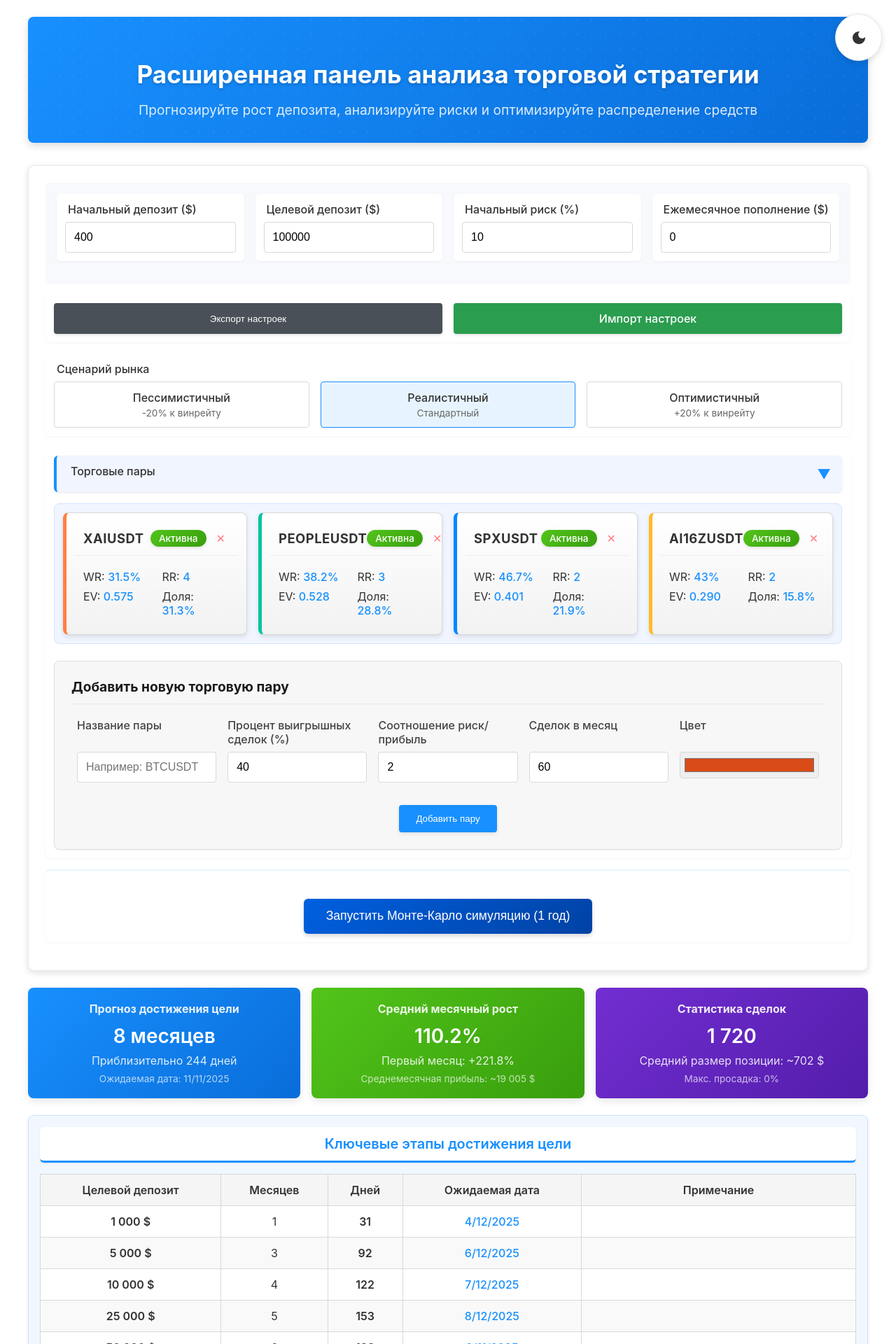
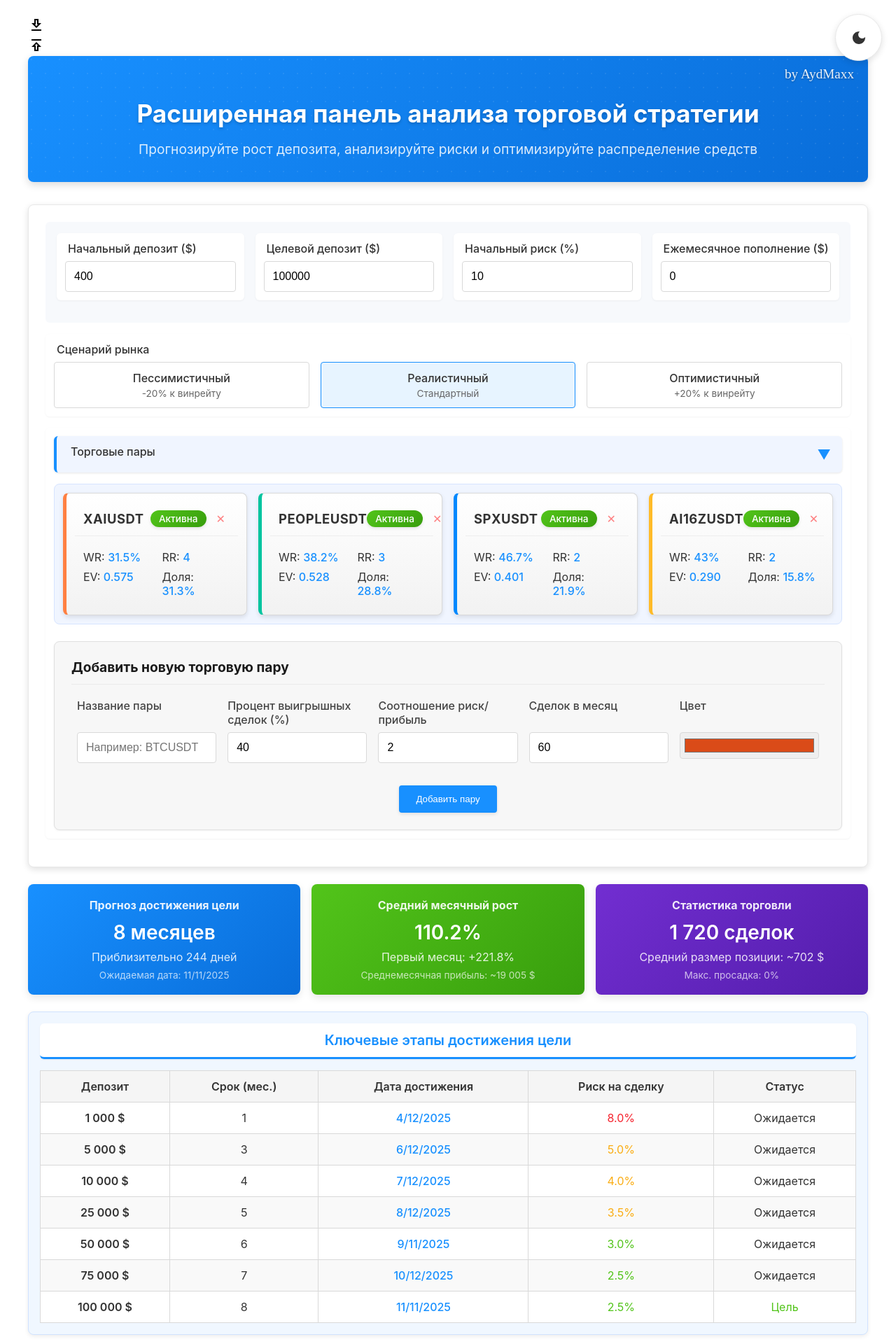
Before and after one commit to skverall/trading-calculator, a React (Create React App) app: page / in a window 1280 px wide. Shown: the top 1920 px of the page at 70% size. Built offline with nearby package versions, Linux system fonts and the light colour scheme.

Commit message:
Update App.js

```diff
--- a/src/App.js
+++ b/src/App.js
@@ -60,14 +60,36 @@ const App = () => {
     return Math.pow(lossrate, count) * 100;
   };
 
-  // Компонент для отображения вероятностей стоп-лоссов
+  // Функция для расчета наиболее вероятного количества стоп-лоссов подряд
+  const calculateMostProbableStopLosses = (winrate) => {
+    const lossRate = (100 - winrate) / 100;
+    const winRate = winrate / 100;
+
+    // Используем математическое ожидание для геометрического распределения
+    // E(X) = 1/p где p - вероятность успеха (в нашем случае winRate)
+    const expectedRuns = Math.round(1 / winRate);
+
+    // Наиболее вероятная длина серии проигрышей (мода геометрического распределения)
+    // Для геометрического распределения мода = 1
+    const mostProbable = Math.floor(Math.log(1 - 0.5) / Math.log(lossRate)) || 1;
+
+    return {
+      expected: Math.min(expectedRuns, 10), // Ограничиваем верхний предел
+      mostProbable: mostProbable
+    };
+  };
+
+  // Обновленный компонент для отображения вероятностей стоп-лоссов
   const StopLossProbabilityCard = memo(({ tradingPairs }) => {
     return (
       <div className="stat-card">
         <h3 className="stat-title">Вероятность стоп-лоссов подряд</h3>
         <div className="stat-content">
-          {tradingPairs.filter(p => p.active).map(pair => (
-            <div key={`${pair.pair}-sl3`} className="stat-item">
+          {tradingPairs.filter(p => p.active).map(pair => {
+            const stopLossStats = calculateMostProbableStopLosses(pair.winrate);
+            return (
+              <React.Fragment key={`${pair.pair}-sl-stats`}>
+                <div className="stat-item">
                   <div className="item-name">
                     <span className="color-indicator" style={{backgroundColor: pair.color}}></span>
                     <span>{pair.pair}: 3+ подряд</span>
@@ -76,24 +98,24 @@ const App = () => {
                     {calculateConsecutiveStopLossProbability(pair.winrate, 3).toFixed(1)}%
                   </span>
                 </div>
-          ))}
-          {tradingPairs.filter(p => p.active).map(pair => (
-            <div key={`${pair.pair}-sl5`} className="stat-item">
+                <div className="stat-item">
                   <div className="item-name">
                     <span className="color-indicator" style={{backgroundColor: pair.color}}></span>
-                <span>{pair.pair}: 5+ подряд</span>
-              </div>
-              <span className={`item-value ${calculateConsecutiveStopLossProbability(pair.winrate, 5) > 15 ? 'text-danger' : 'text-warning'}`}>
-                {calculateConsecutiveStopLossProbability(pair.winrate, 5).toFixed(1)}%
+                    <span>{pair.pair}: ср./вер. SL</span>
+                  </div>
+                  <span className="item-value text-primary">
+                    {stopLossStats.expected}/{stopLossStats.mostProbable}
                   </span>
                 </div>
-          ))}
+              </React.Fragment>
+            );
+          })}
         </div>
       </div>
     );
   });
 
-  // Обновлённый список торговых пар (ATOMUSDT удалён)
+  // Обновлённый список торговых пар
   const [tradingPairs, setTradingPairs] = useState([
     { pair: 'XAIUSDT', active: true, ev: 0.575, winrate: 31.5, rr: 4, allocationPercent: 31.3, monthlyTrades: 42, color: '#FF8042' },
     { pair: 'PEOPLEUSDT', active: true, ev: 0.528, winrate: 38.2, rr: 3, allocationPercent: 28.8, monthlyTrades: 51, color: '#00C49F' },
@@ -104,6 +126,7 @@ const App = () => {
   // Состояния для Монте-Карло симуляции
   const [monteCarloResults, setMonteCarloResults] = useState(null);
   const [showMonteCarlo, setShowMonteCarlo] = useState(false);
+  const [isSimulating, setIsSimulating] = useState(false);
 
   // Результаты расчетов
   const [projectionResults, setProjectionResults] = useState(null);
@@ -119,6 +142,8 @@ const App = () => {
     iterations = 1000,
     userRiskPercent = initialRiskPercent
   ) => {
+    setIsSimulating(true);
+
     // Результаты всех итераций
     const results = [];
 
@@ -126,6 +151,11 @@ const App = () => {
     for (let i = 0; i < iterations; i++) {
       let deposit = initialDeposit;
       let monthlyResults = [];
+
+      // Текущий пик (для расчета просадки)
+      let peakValue = initialDeposit;
+      let currentDrawdown = 0;
+      let maxDrawdown = 0;
 
       // Для каждого месяца
       for (let month = 0; month < months; month++) {
@@ -140,7 +170,8 @@ const App = () => {
             month: month + 1,
             deposit,
             profit: 0,
-            riskPercent
+            riskPercent,
+            drawdown: currentDrawdown
           });
           continue;
         }
@@ -201,12 +232,22 @@ const App = () => {
         // Ограничиваем рост, чтобы отразить реальные факторы риска, не учтенные в модели
         deposit = Math.min(deposit, initialDeposit * 100);
 
+        // Расчет просадки
+        if (deposit > peakValue) {
+          peakValue = deposit;
+          currentDrawdown = 0;
+        } else {
+          currentDrawdown = (peakValue - deposit) / peakValue * 100;
+          maxDrawdown = Math.max(maxDrawdown, currentDrawdown);
+        }
+
         // Сохраняем результат месяца
         monthlyResults.push({
           month: month + 1,
           deposit,
           profit: netProfit,
-          riskPercent
+          riskPercent,
+          drawdown: currentDrawdown
         });
       }
 
@@ -215,7 +256,8 @@ const App = () => {
         finalDeposit: deposit,
         monthlyResults,
         roi: (deposit / initialDeposit - 1) * 100,
-        cagr: (Math.pow(deposit / initialDeposit, 1 / (months / 12)) - 1) * 100
+        cagr: (Math.pow(deposit / initialDeposit, 1 / (months / 12)) - 1) * 100,
+        maxDrawdown: maxDrawdown
       });
     }
 
@@ -236,9 +278,15 @@ const App = () => {
     // Рассчитываем среднее значение
     const avgFinalDeposit = results.reduce((sum, result) => sum + result.finalDeposit, 0) / iterations;
 
+    // Рассчитываем среднюю максимальную просадку
+    const avgMaxDrawdown = results.reduce((sum, result) => sum + result.maxDrawdown, 0) / iterations;
+
+    setIsSimulating(false);
+
     return {
       percentiles,
       avgFinalDeposit,
+      avgMaxDrawdown,
       iterations,
       allResults: results
     };
@@ -311,6 +359,7 @@ const App = () => {
               <th>Сделок</th>
               <th>Прибыль</th>
               <th>Комиссии</th>
+              <th>Просадка (%)</th>
               <th>Рост</th>
             </tr>
           </thead>
@@ -347,6 +396,9 @@ const App = () => {
                   </td>
                   <td className="text-danger">
                     {month.month === 0 ? '-' : `-${formatCurrency(month.fees)}`}
+                  </td>
+                  <td className={`${month.drawdown > 10 ? 'text-danger' : month.drawdown > 5 ? 'text-warning' : ''}`}>
+                    {month.month === 0 ? '-' : month.drawdown.toFixed(1) + '%'}
                   </td>
                   <td className={`font-bold ${
                     growthPercent === '-' ? '' :
@@ -407,7 +459,7 @@ const App = () => {
   const MonteCarloResults = memo(({ mcResults, formatCurrency, formatYAxis, initialDeposit }) => {
     if (!mcResults) return null;
 
-    const { percentiles, avgFinalDeposit, period } = mcResults;
+    const { percentiles, avgFinalDeposit, avgMaxDrawdown, period } = mcResults;
     const timeDescription = period ? `за ${period.months} месяцев (${period.years} лет)` : '';
 
     // Данные для графика персентилей
@@ -473,6 +525,10 @@ const App = () => {
                 <span className="item-value">{percentiles.p50.roi.toFixed(1)}%</span>
               </div>
               <div className="stat-item">
+                <span>Средняя макс. просадка:</span>
+                <span className="item-value text-danger">{avgMaxDrawdown.toFixed(1)}%</span>
+              </div>
+              <div className="stat-item">
                 <span>Шанс удвоения:</span>
                 <span className="item-value">
                   {(mcResults.allResults.filter(r => r.finalDeposit >= initialDeposit * 2).length / mcResults.iterations * 100).toFixed(1)}%
@@ -566,7 +622,8 @@ const App = () => {
           target: milestoneTargets[i],
           months: monthIndex + 1,
           days: Math.ceil((monthIndex + 1) * 30.5),
-          date: new Date(Date.now() + (monthIndex + 1) * 30.5 * 24 * 60 * 60 * 1000).toLocaleDateString()
+          date: new Date(Date.now() + (monthIndex + 1) * 30.5 * 24 * 60 * 60 * 1000).toLocaleDateString(),
+          riskPercent: calculateRiskPercent(milestoneTargets[i])
         });
       }
     }
@@ -711,7 +768,7 @@ const App = () => {
       // Обновляем депозит
       currentDeposit += netMonthProfit;
 
-      // ИСПРАВЛЕННЫЙ расчет просадки
+      // УЛУЧШЕННЫЙ расчет просадки
       if (currentDeposit > peakValue) {
         // Новый пик, сбрасываем текущую просадку
         peakValue = currentDeposit;
@@ -778,6 +835,7 @@ const App = () => {
         months: months,
         days: Math.ceil(months * 30.5),
         date: new Date(Date.now() + months * 30.5 * 24 * 60 * 60 * 1000).toLocaleDateString(),
+        riskPercent: calculateRiskPercent(currentDeposit),
         note: 'Конец прогноза'
       });
     }
@@ -1008,7 +1066,7 @@ const App = () => {
     return 'text-danger';
   };
 
-  // Рендер таблицы с ключевыми этапами
+  // Улучшенный рендер таблицы с ключевыми этапами
   const renderMilestonesTable = () => {
     if (!milestones || milestones.length === 0) return <div className="text-center">Недостаточно данных для отображения этапов</div>;
 
@@ -1017,23 +1075,49 @@ const App = () => {
         <table className="table milestone-table">
           <thead>
             <tr>
-              <th>Целевой депозит</th>
-              <th>Месяцев</th>
-              <th>Дней</th>
-              <th>Ожидаемая дата</th>
-              <th>Примечание</th>
+              <th>Депозит</th>
+              <th>Срок (мес.)</th>
+              <th>Дата достижения</th>
+              <th>Риск на сделку</th>
+              <th>Статус</th>
             </tr>
           </thead>
           <tbody>
-            {milestones.map((milestone, index) => (
+            {milestones.map((milestone, index) => {
+              // Определим статус этапа
+              const now = new Date();
+              const milestoneDate = new Date(milestone.date);
+              let status = '';
+              let statusClass = '';
+
+              if (milestone.note === 'Конец прогноза') {
+                status = 'Прогноз';
+                statusClass = 'text-warning';
+              } else if (milestone.target === targetDeposit) {
+                status = 'Цель';
+                statusClass = 'text-success';
+              } else if (milestoneDate < now) {
+                status = 'Выполнено';
+                statusClass = 'text-primary';
+              } else {
+                status = 'Ожидается';
+                statusClass = '';
+              }
+
+              return (
                 <tr key={index} className={index % 2 === 0 ? "milestone-even" : "milestone-odd"}>
                   <td className="font-bold">{formatCurrency(milestone.target)}</td>
                   <td>{milestone.months}</td>
-                <td className="font-bold">{milestone.days}</td>
                   <td className="milestone-date">{milestone.date}</td>
-                <td>{milestone.note || (milestone.target === targetDeposit ? 'Целевой депозит достигнут!' : '')}</td>
+                  <td className={getRiskColor(milestone.riskPercent)}>
+                    {milestone.riskPercent ? milestone.riskPercent.toFixed(1) + '%' : '-'}
+                  </td>
+                  <td className={statusClass}>
+                    {status}
+                  </td>
                 </tr>
-            ))}
+              );
+            })}
           </tbody>
         </table>
       </div>
@@ -1077,9 +1161,9 @@ const App = () => {
         </div>
 
         <div className="dashboard-card purple-gradient">
-          <h3>Статистика сделок</h3>
+          <h3>Статистика торговли</h3>
           <div className="value">
-            {formatNumber(projectionResults.monthlyData.reduce((sum, month) => sum + month.trades, 0))}
+            {formatNumber(projectionResults.monthlyData.reduce((sum, month) => sum + month.trades, 0))} сделок
           </div>
           <div className="subtext">
             Средний размер позиции: ~{formatCurrency(projectionResults.monthlyData[Math.floor(projectionResults.monthlyData.length / 2)]?.riskAmount || 0)}
@@ -1156,8 +1240,80 @@ const App = () => {
     );
   };
 
+  // Компонент для отображения Монте-Карло секции с кнопкой
+  const MonteCarloSection = () => {
+    return (
+      <div className="card" style={{ marginBottom: '2rem' }}>
+        <h3 className="section-title">Монте-Карло симуляция</h3>
+        <div className="text-center" style={{ padding: '1rem' }}>
+          <p className="info-text">
+            Запустите симуляцию для анализа 1000 возможных сценариев торговли на протяжении 1 года
+          </p>
+          <button
+            className="button button-primary monte-carlo-button"
+            onClick={() => {
+              setIsSimulating(true);
+              setTimeout(() => {
+                const monteCarloMonths = 12; // 1 год (было 24 месяца)
+                const iterations = 1000;
+                const results = runMonteCarloSimulation(
+                  initialDeposit,
+                  tradingPairs,
+                  monteCarloMonths,
+                  iterations,
+                  initialRiskPercent
+                );
+                setMonteCarloResults({
+                  ...results,
+                  period: {
+                    months: monteCarloMonths,
+                    years: (monteCarloMonths / 12).toFixed(1)
+                  }
+                });
+                setShowMonteCarlo(true);
+                setIsSimulating(false);
+              }, 300);
+            }}
+            disabled={isSimulating}
+          >
+            {isSimulating ? (
+              <span>
+                <span className="loading-spinner"></span> Выполняется расчёт...
+              </span>
+            ) : (
+              "Запустить Монте-Карло симуляцию (1 год)"
+            )}
+          </button>
+        </div>
+        {showMonteCarlo && monteCarloResults && (
+          <MonteCarloResults
+            mcResults={monteCarloResults}
+            formatCurrency={formatCurrency}
+            formatYAxis={formatYAxis}
+            initialDeposit={initialDeposit}
+          />
+        )}
+      </div>
+    );
+  };
+
   return (
     <div className="container">
+      {/* Кнопки импорта/экспорта настроек (перенесены в угол экрана) */}
+      <div className="settings-controls">
+        <div onClick={exportSettings} className="settings-button" title="Экспорт настроек">
+          <svg xmlns="http://www.w3.org/2000/svg" viewBox="0 0 24 24" width="24" height="24">
+            <path d="M19 9h-4V3H9v6H5l7 7 7-7zm-8 2V5h2v6h1.17L12 13.17 9.83 11H11zm-6 7h14v2H5v-2z"/>
+          </svg>
+        </div>
+        <label className="settings-button" title="Импорт настроек">
+          <svg xmlns="http://www.w3.org/2000/svg" viewBox="0 0 24 24" width="24" height="24">
+            <path d="M19 9h-4V3H9v6H5l7 7 7-7zm-8 2V5h2v6h1.17L12 13.17 9.83 11H11zm-6 7h14v2H5v-2z" style={{transform: 'rotate(180deg)', transformOrigin: 'center'}}/>
+          </svg>
+          <input type="file" accept=".json" onChange={importSettings} className="file-input" />
+        </label>
+      </div>
+
       {/* Кнопка переключения темы */}
       <div className="theme-toggle" onClick={toggleTheme}>
         {darkMode ? (
@@ -1171,7 +1327,7 @@ const App = () => {
         )}
       </div>
 
-      {/* Улучшенный заголовок с фоном */}
+      {/* Улучшенный заголовок с фоном и именем автора */}
       <div className="header" style={{
         background: `linear-gradient(135deg, var(--blue-gradient-start) 0%, var(--blue-gradient-end) 100%)`,
         padding: '2rem',
@@ -1196,6 +1352,20 @@ const App = () => {
           zIndex: 1
         }}></div>
 
+        {/* Добавляем имя автора в верхнем правом углу шапки */}
+        <div style={{
+          position: 'absolute',
+          top: '15px',
+          right: '20px',
+          fontFamily: "'Pacifico', cursive",
+          fontSize: '1.2rem',
+          color: 'rgba(255, 255, 255, 0.9)',
+          zIndex: 5,
+          textShadow: '0 1px 3px rgba(0,0,0,0.3)'
+        }}>
+          by AydMaxx
+        </div>
+
         <div style={{ position: 'relative', zIndex: 2 }}>
           <h2 className="title" style={{
             color: 'white',
@@ -1267,18 +1437,6 @@ const App = () => {
           </div>
         </div>
 
-        <div className="form-group import-export">
-          <div className="import-export-buttons">
-            <button onClick={exportSettings} className="button button-secondary">
-              Экспорт настроек
-            </button>
-            <label className="file-input-label">
-              Импорт настроек
-              <input type="file" accept=".json" onChange={importSettings} className="file-input" />
-            </label>
-          </div>
-        </div>
-
         <div className="form-group">
           <label className="label">Сценарий рынка</label>
           <div className="scenario-options">
@@ -1306,7 +1464,7 @@ const App = () => {
           </div>
         </div>
 
-        {/* Торговые пары со свертыванием/развертыванием */}
+        {/* Торговые пары со свертыванием/развертыванием (меньшего размера) */}
         <div className="form-group">
           <div className="section-header" onClick={() => setPairsExpanded(!pairsExpanded)}>
             <label className="label">Торговые пары</label>
@@ -1315,7 +1473,7 @@ const App = () => {
 
           {pairsExpanded && (
             <>
-              <div className="pairs-grid">
+              <div className="pairs-grid smaller-pairs">
                 {tradingPairs.map((pair, index) => (
                   <div
                     key={index}
@@ -1332,7 +1490,7 @@ const App = () => {
                             togglePairActive(pair.pair);
                           }}
                         >
-                          {pair.active ? 'Активна' : 'Отключена'}
+                          {pair.active ? 'Активна' : 'Выкл.'}
                         </span>
                         <button
                           className="remove-button"
@@ -1359,33 +1517,6 @@ const App = () => {
             </>
           )}
         </div>
-
-        <div className="form-group monte-carlo-section">
-          <button
-            className="button button-primary monte-carlo-button"
-            onClick={() => {
-              const monteCarloMonths = 12; // 1 год (было 24 месяца)
-              const iterations = 1000;
-              const results = runMonteCarloSimulation(
-                initialDeposit,
-                tradingPairs,
-                monteCarloMonths,
-                iterations,
-                initialRiskPercent
-              );
-              setMonteCarloResults({
-                ...results,
-                period: {
-                  months: monteCarloMonths,
-                  years: (monteCarloMonths / 12).toFixed(1)
-                }
-              });
-              setShowMonteCarlo(true);
-            }}
-          >
-            Запустить Монте-Карло симуляцию (1 год)
-          </button>
-        </div>
       </div>
 
       {projectionResults && (
@@ -1410,14 +1541,8 @@ const App = () => {
 
           {renderPairContributionChart()}
 
-          {showMonteCarlo && monteCarloResults && (
-            <MonteCarloResults
-              mcResults={monteCarloResults}
-              formatCurrency={formatCurrency}
-              formatYAxis={formatYAxis}
-              initialDeposit={initialDeposit}
-            />
-          )}
+          {/* Перенесенная секция Монте-Карло */}
+          <MonteCarloSection />
 
           <div className="card tabs-container">
             <div className="tabs">
@@ -1541,27 +1666,6 @@ const App = () => {
           </div>
         </>
       )}
-
-      {/* Добавляем подвал с указанием автора */}
-     <div className="footer" style={{
-        textAlign: 'center',
-        padding: '2rem 0',
-        marginTop: '3rem',
-        borderTop: `1px solid var(--border-color)`,
-        position: 'relative'
-      }}>
-        <div style={{
-          fontFamily: "'Pacifico', cursive",
-          fontSize: '1.3rem',
-          background: `linear-gradient(135deg, var(--blue-gradient-start) 0%, var(--purple-gradient-start) 100%)`,
-          WebkitBackgroundClip: 'text',
-          WebkitTextFillColor: 'transparent',
-          display: 'inline-block',
-          position: 'relative'
-        }}>
-          by Aydmaxx
-        </div>
-      </div>
     </div>
   );
 };
```
Lines whose indentation alone changed are shown as unchanged.
